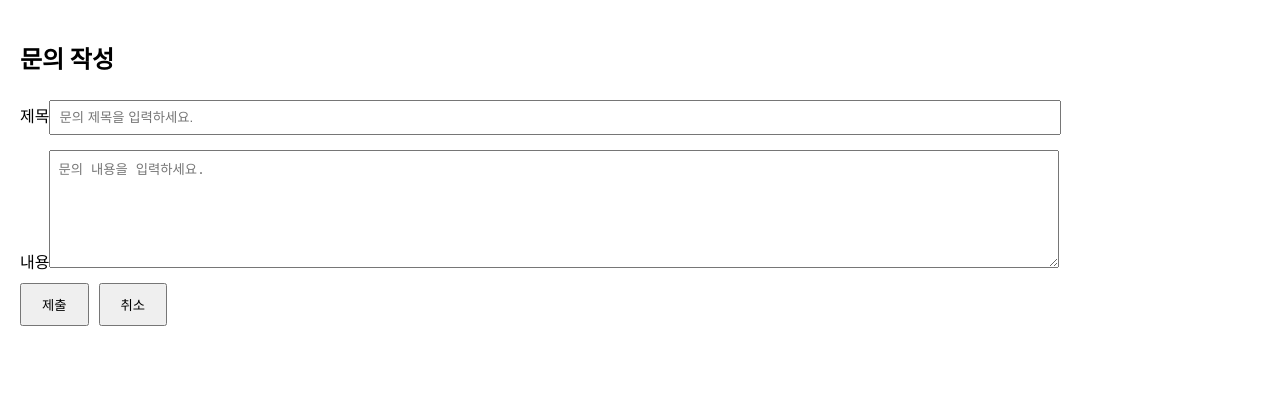
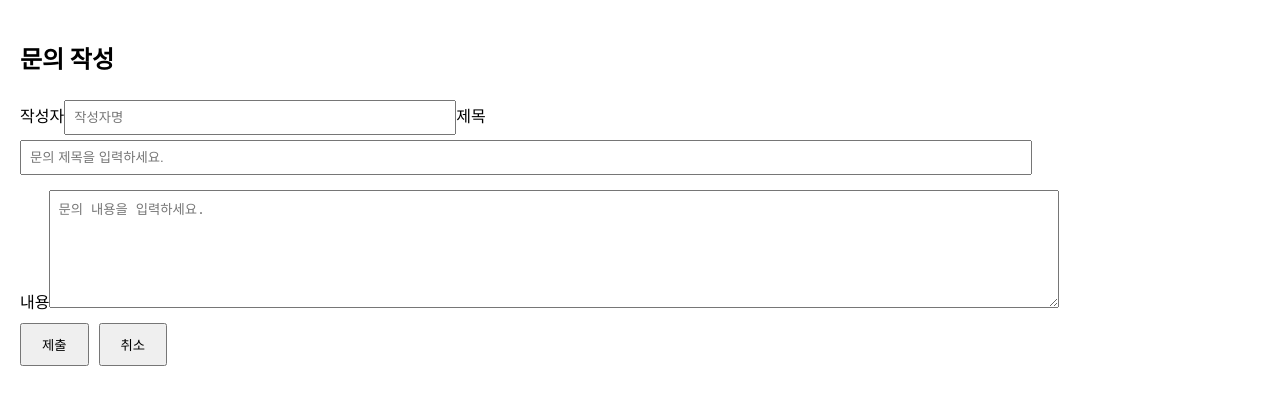
Before and after one commit to HWANG-DAYE/qna-board, a React (Create React App) app: page /question-create in a window 1280 px wide. Shown: the top 404 px of the page. Built offline with nearby package versions, Linux system fonts and the light colour scheme.

Commit message:
Feat: 11/26 퇴근

```diff
--- a/src/App.js
+++ b/src/App.js
@@ -7,19 +7,20 @@ import QuestionCreate from './pages/QuestionCreate';
 import Header from "./components/Header";
 import QuestionList from './components/QuestionList';
 import FqAskedList from './components/FqAskedList';
+import {QuestionProvider} from './context/QuestionContext';
 
 function App() {
   return (
+      <QuestionProvider>
       <Router>
           <Routes>
               <Route path="/" element={<MainPage />} />
               <Route path="/ask-list" element={<FqAskedList />} />
               <Route path="/question-list" element={<QuestionList />} />
               <Route path="/question-create" element={<QuestionCreate />} />
-
           </Routes>
       </Router>
-
+      </QuestionProvider>
   );
 }
 
--- a/src/components/QuestionList.js
+++ b/src/components/QuestionList.js
@@ -1,20 +1,19 @@
-import React from "react";
+import React, {useContext} from "react";
 import { useNavigate } from 'react-router-dom';
+import { QuestionContext } from '../context/QuestionContext';
+
 
 function QuestionList() {
     const navigate = useNavigate();
-    const questions = [
-        { users_id: 1, title: "도대체 언제 오나요? 내년에 오나요?", author: "risa"},
-        { users_id: 2, title: "남이 입던 거 보냈나요?", author: "tom"},
-    ];
+    const { questions } = useContext(QuestionContext);
 
     return (
-        <div style={{padding: "20px"}}>
-            <h2>QuestionList</h2>
+        <div style={{ padding: "20px" }}>
+            <h2>Question List</h2>
             <button onClick={() => navigate('/question-create')}>문의하기</button>
             <ul>
-                {questions.map((question) => (
-                    <li key={question.users_id} style={{margin: "10px 0"}}>
+                {questions.map((question, index) => (
+                    <li key={index} style={{margin: "10px 0"}}>
                         <strong>{question.title}</strong> - {question.author}
                     </li>
                 ))}
--- a/src/context/QuestionContext.js
+++ b/src/context/QuestionContext.js
@@ -0,0 +1,20 @@
+import React, { createContext, useState } from "react";
+
+export const QuestionContext = createContext();
+
+export const QuestionProvider = ({ children }) => {
+    const [questions, setQuestions] = useState([
+        { users_id: 1, title: "도대체 언제 오나요? 내년에 오나요?", author: "risa"},
+        { users_id: 2, title: "남이 입던 거 보냈나요?", author: "tom"},
+    ]);
+
+    const addQuestion = (newQuestion) => {
+        setQuestions((prevStations) => [...prevStations, newQuestion]);
+    };
+
+    return (
+        <QuestionContext.Provider value={( questions, addQuestion )}>
+            {children}
+        </QuestionContext.Provider>
+    );
+};
--- a/src/pages/QuestionCreate.js
+++ b/src/pages/QuestionCreate.js
@@ -1,15 +1,23 @@
-import React, { useState } from "react";
+import React, {useContext, useState} from "react";
 import { useNavigate } from 'react-router-dom';
+import { QuestionContext } from '../context/QuestionContext';
 
 const QuestionCreate = () => {
     const navigate = useNavigate();
+    const { addQuestion } = useContext(QuestionContext);
     const [title, setTitle ] = useState("");
     const [content, setContent ] = useState("");
+    const [author, setAuthor ] = useState("");
 
     const handleSubmit = (e) => {
         e.preventDefault();
-        console.log("Submitted Title: ", title);
-        console.log("Submitted Content: ", content);
+        const newQuestion = {
+            user_id: Date.now(),
+            author,
+            title,
+            content,
+        };
+        addQuestion(newQuestion);
         alert("문의 완료");
         navigate("/question-list")
     };
@@ -19,6 +27,17 @@ const QuestionCreate = () => {
             <h2>문의 작성</h2>
             <form onSubmit={handleSubmit}>
                 <div style={{ marginBottom: "10px"  }}>
+                    <label>
+                        작성자
+                        <input
+                            type="text"
+                            value={author}
+                            onChange={(e) => setTitle(e.target.value)}
+                            style={{ width: "30%", padding: "8px", marginTop: "5px" }}
+                            placeholder="작성자명"
+                            required
+                        />
+                    </label>
                     <label>
                         제목
                         <input
```
